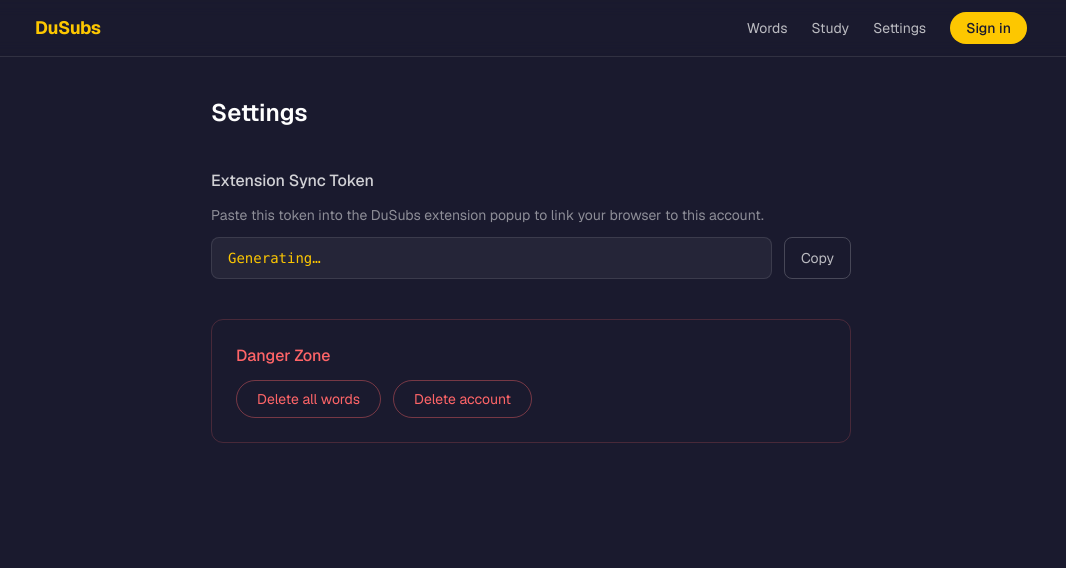
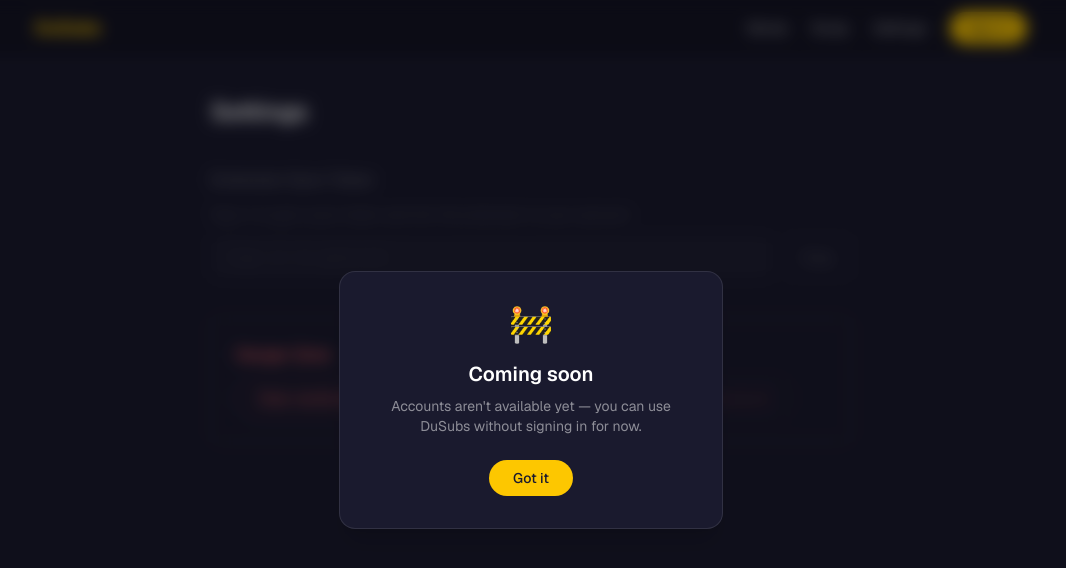
Before and after one commit to finnholland/dusubs, a Next.js app in the folder web/: page /settings in a window 1280 px wide. Both pictures are taken after a click on the button "Sign in". Shown: the top 568 px of the page, without its empty margins (109-1175 px from the left). Built offline with nearby package versions, Linux system fonts and the light colour scheme; no server answers.

Commit message:
settings disabling, modal, popup trim

```diff
--- a/web/app/page.tsx
+++ b/web/app/page.tsx
@@ -1,10 +1,13 @@
 'use client';
 
 import Link from 'next/link';
-import { useUser, signIn } from '../lib/auth';
+import { useState } from 'react';
+import { useUser } from '../lib/auth';
+import SignInModal from '../components/SignInModal';
 
 export default function LandingPage() {
   const { user } = useUser();
+  const [showSignIn, setShowSignIn] = useState(false);
 
   return (
     <div className="max-w-4xl mx-auto px-4 py-20 flex flex-col items-center text-center gap-12">
@@ -39,13 +42,14 @@
           </Link>
         ) : (
           <button
-            onClick={() => signIn()}
-            className="border border-white/20 text-white px-8 py-3 rounded-full hover:border-white/40 transition-colors"
+            onClick={() => setShowSignIn(true)}
+            className="border border-white/20 text-white px-8 py-3 rounded-full hover:border-white/40 transition-colors cursor-pointer"
           >
             Sign in to sync words
           </button>
         )}
       </div>
+      {showSignIn && <SignInModal onClose={() => setShowSignIn(false)} />}
 
       {/* Feature grid */}
       <div className="grid sm:grid-cols-3 gap-6 w-full mt-4">
--- a/web/app/settings/page.tsx
+++ b/web/app/settings/page.tsx
@@ -2,7 +2,7 @@
 
 import { useEffect, useState } from 'react';
 import { deleteDoc, doc, collection, getDocs } from 'firebase/firestore';
-import { useUser, signOut, getSyncToken } from '../../lib/auth';
+import { useUser, getSyncToken } from '../../lib/auth';
 import { getDb } from '../../lib/firebase';
 import { deleteAllWordsFromExtension } from '@/lib/extension';
 
@@ -12,6 +12,7 @@
   const [copied, setCopied] = useState(false);
   const [deleting, setDeleting] = useState(false);
   const [showDeleteModal, setShowDeleteModal] = useState(false);
+  const [deleteTarget, setDeleteTarget] = useState<'local' | 'all' | null>(null);
 
   useEffect(() => {
     if (user) getSyncToken(user.uid).then(setSyncToken);
@@ -24,16 +25,15 @@
     setTimeout(() => setCopied(false), 2000);
   };
 
-  const deleteAllWords = () => {
+  const promptDelete = (target: 'local' | 'all') => {
+    setDeleteTarget(target);
     setShowDeleteModal(true);
   };
 
   const confirmDeleteAllWords = async () => {
     setShowDeleteModal(false);
-    if (!user) {
     deleteAllWordsFromExtension();
-      return;
-    }
+    if (deleteTarget === 'local' || !user) return;
     setDeleting(true);
     const db = getDb();
     const snap = await getDocs(collection(db, 'users', user.uid, 'words'));
@@ -61,54 +61,52 @@
       <h1 className="text-2xl font-semibold">Settings</h1>
 
       {/* Sync token */}
-      <section className="flex flex-col gap-3">
+      <section className={`flex flex-col gap-3 transition-opacity ${!user ? 'opacity-40 pointer-events-none select-none' : ''}`}>
         <h2 className="text-white/80 font-medium">Extension Sync Token</h2>
         <p className="text-white/50 text-sm">
-          Paste this token into the DuSubs extension popup to link your browser to this account.
+          {user
+            ? 'Paste this token into the DuSubs extension popup to link your browser to this account.'
+            : 'Sign in to get a sync token and link the extension to your account.'}
         </p>
         <div className="flex items-center gap-3">
-          <code className="flex-1 bg-white/5 border border-white/10 rounded-lg px-4 py-2.5 text-yellow-400 text-sm font-mono break-all">
-            {syncToken ?? 'Generating…'}
+          <code className={`flex-1 bg-white/5 border border-white/10 rounded-lg px-4 py-2.5 text-sm font-mono break-all ${user ? 'text-yellow-400' : 'text-white/30 italic'}`}>
+            {user ? syncToken ?? 'Generating…' : 'Sign in to generate'}
           </code>
           <button
             onClick={copyToken}
-            className="border border-white/20 text-white/70 px-4 py-2.5 rounded-lg text-sm hover:border-white/40 hover:text-white transition-colors shrink-0"
+            disabled={!user}
+            className="border border-white/20 text-white/70 px-4 py-2.5 rounded-lg text-sm hover:border-white/40 hover:text-white transition-colors shrink-0 cursor-pointer disabled:cursor-not-allowed"
           >
             {copied ? 'Copied!' : 'Copy'}
           </button>
         </div>
       </section>
-
-      {/* Account */}
-      {user &&
-        <section className="flex flex-col gap-3">
-          <h2 className="text-white/80 font-medium">Account</h2>
-          <p className="text-white/50 text-sm">Signed in as {user.email}</p>
-          <button
-            onClick={() => signOut().then(() => router.replace('/'))}
-            className="self-start border border-white/20 text-white/70 px-5 py-2 rounded-full text-sm hover:border-white/40 hover:text-white transition-colors"
-          >
-            Sign out
-          </button>
-        </section>
-      }
       {/* Danger zone */}
       <section className="flex flex-col gap-3 border border-red-400/20 rounded-xl p-6">
         <h2 className="text-red-400 font-medium">Danger Zone</h2>
         <div className="flex flex-col sm:flex-row gap-3">
           <button
-            onClick={deleteAllWords}
+            onClick={() => promptDelete('local')}
             disabled={deleting}
-            className="border border-red-400/40 text-red-400 px-5 py-2 rounded-full text-sm hover:bg-red-400/10 transition-colors disabled:opacity-40"
+            className="border border-red-400/40 text-red-400 px-5 py-2 rounded-full text-sm cursor-pointer hover:bg-red-400/10 transition-colors disabled:opacity-40"
           >
-            {deleting ? 'Deleting…' : 'Delete all words'}
+            {deleting ? 'Clearing…' : 'Clear words (extension)'}
+          </button>
+          <div className={`${!user ? 'opacity-40 pointer-events-none select-none flex flex-col sm:flex-row gap-3' : ''}`}>
+            <button
+              onClick={() => promptDelete('all')}
+              disabled={deleting}
+              className="border border-red-400/40 text-red-400 px-5 py-2 rounded-full text-sm cursor-pointer hover:bg-red-400/10 transition-colors disabled:opacity-40"
+            >
+              {deleting ? 'Clearing…' : 'Clear words (ext + cloud)'}
             </button>
             <button
               onClick={deleteAccount}
-            className="border border-red-400/40 text-red-400 px-5 py-2 rounded-full text-sm hover:bg-red-400/10 transition-colors"
+              className="border border-red-400/40 text-red-400 px-5 py-2 rounded-full text-sm cursor-pointer hover:bg-red-400/10 transition-colors"
             >
               Delete account
             </button>
+          </div>
         </div>
       </section>
 
@@ -116,18 +114,24 @@
       {showDeleteModal && (
         <div className="fixed inset-0 z-50 flex items-center justify-center bg-black/60 backdrop-blur-sm">
           <div className="bg-[#1a1a1a] border border-white/10 rounded-2xl p-6 max-w-sm w-full mx-4 flex flex-col gap-4">
-            <h2 className="text-white font-semibold text-lg">Delete all words?</h2>
-            <p className="text-white/50 text-sm">This will permanently remove all your saved words. This cannot be undone.</p>
+            <h2 className="text-white font-semibold text-lg">
+              {deleteTarget === 'local' ? 'Clear extension words?' : 'Clear all words?'}
+            </h2>
+            <p className="text-white/50 text-sm">
+              {deleteTarget === 'local'
+                ? 'Removes all words from the extension. Use this after you\'ve exported to Anki.'
+                : 'Removes all words from the extension and your account.'}
+            </p>
             <div className="flex gap-3 justify-end">
               <button
                 onClick={() => setShowDeleteModal(false)}
-                className="border border-white/20 text-white/70 px-4 py-2 rounded-full text-sm hover:border-white/40 hover:text-white transition-colors"
+                className="border border-white/20 text-white/70 px-4 py-2 rounded-full text-sm hover:border-white/40 hover:text-white transition-colors cursor-pointer"
               >
                 Cancel
               </button>
               <button
                 onClick={confirmDeleteAllWords}
-                className="bg-red-500/20 border border-red-400/40 text-red-400 px-4 py-2 rounded-full text-sm hover:bg-red-400/30 transition-colors"
+                className="bg-red-500/20 border border-red-400/40 text-red-400 px-4 py-2 rounded-full text-sm hover:bg-red-400/30 transition-colors cursor-pointer"
               >
                 Delete all
               </button>
--- a/web/app/study/page.tsx
+++ b/web/app/study/page.tsx
@@ -122,7 +122,7 @@
         {nextDue && <p className="text-white/50">Next review {formatDate(nextDue)}</p>}
         <button
           onClick={startFreestyle}
-          className="mt-2 px-8 py-3 rounded-full border border-white/20 text-white/60 hover:border-white/40 hover:text-white/80 transition-colors text-sm font-medium"
+          className="mt-2 px-8 py-3 rounded-full border border-white/20 text-white/60 hover:border-white/40 hover:text-white/80 transition-colors text-sm font-medium cursor-pointer"
         >
           Freestyle — practice all words
         </button>
@@ -146,7 +146,7 @@
         </div>
         <button
           onClick={startFreestyle}
-          className="mt-2 px-8 py-3 rounded-full border border-white/20 text-white/60 hover:border-white/40 hover:text-white/80 transition-colors text-sm font-medium"
+          className="mt-2 px-8 py-3 rounded-full border border-white/20 text-white/60 hover:border-white/40 hover:text-white/80 transition-colors text-sm font-medium cursor-pointer"
         >
           Freestyle — practice all words
         </button>
--- a/web/components/Header.tsx
+++ b/web/components/Header.tsx
@@ -1,13 +1,16 @@
 'use client';
 
+import { useState } from 'react';
 import Link from 'next/link';
-import { useUser, signIn, signOut } from '../lib/auth';
+import { useUser, signOut } from '../lib/auth';
+import SignInModal from './SignInModal';
 
 export default function Header() {
   const { user, loading } = useUser();
+  const [showSignIn, setShowSignIn] = useState(false);
 
   return (
-    <header className="border-b border-white/10 bg-navy-900/80 backdrop-blur sticky top-0 z-50">
+    <header className="bg-black/20 backdrop-blur sticky top-0 z-50">
       <div className="max-w-5xl mx-auto px-4 h-14 flex items-center justify-between">
         <Link href="/" className="text-yellow-400 font-bold text-lg tracking-tight">
           DuSubs
@@ -31,14 +34,14 @@
             user ? (
               <button
                 onClick={() => signOut()}
-                className="text-white/50 hover:text-white/80 transition-colors"
+                className="text-white/50 hover:text-white/80 transition-colors cursor-pointer"
               >
                 Sign out
               </button>
             ) : (
               <button
-                onClick={() => signIn()}
-                className="bg-yellow-400 text-navy px-4 py-1.5 rounded-full text-sm font-medium hover:bg-yellow-300 transition-colors"
+                onClick={() => setShowSignIn(true)}
+                className="bg-yellow-400 text-navy px-4 py-1.5 rounded-full text-sm font-medium hover:bg-yellow-300 transition-colors cursor-pointer"
               >
                 Sign in
               </button>
@@ -46,6 +49,7 @@
           )}
         </nav>
       </div>
+      {showSignIn && <SignInModal onClose={() => setShowSignIn(false)} />}
     </header>
   );
 }
--- a/web/components/LanguageFilter.tsx
+++ b/web/components/LanguageFilter.tsx
@@ -2,9 +2,12 @@
 
 import { SavedWord } from '../types';
 
-const LANGUAGES: { value: SavedWord['language'] | 'all'; label: string }[] = [
+const ACTIVE_LANGUAGES: { value: SavedWord['language'] | 'all'; label: string }[] = [
   { value: 'all', label: 'All' },
   { value: 'zh', label: '中文' },
+];
+
+const COMING_SOON_LANGUAGES: { value: SavedWord['language'] | 'all'; label: string }[] = [
   { value: 'ja', label: '日本語' },
   { value: 'es', label: 'Español' },
   { value: 'fr', label: 'Français' },
@@ -18,12 +21,13 @@
 
 export default function LanguageFilter({ value, onChange }: Props) {
   return (
+    <div className="flex gap-2 flex-wrap items-center justify-between">
       <div className="flex gap-2 flex-wrap">
-      {LANGUAGES.map((lang) => (
+        {ACTIVE_LANGUAGES.map((lang) => (
           <button
             key={lang.value}
             onClick={() => onChange(lang.value)}
-          className={`px-3 py-1 rounded-full text-sm border transition-colors ${
+            className={`px-3 py-1 rounded-full text-sm border transition-colors cursor-pointer ${
               value === lang.value
                 ? 'bg-yellow-400 text-navy border-yellow-400 font-medium'
                 : 'border-white/20 text-white/60 hover:border-white/40 hover:text-white'
@@ -33,5 +37,18 @@
           </button>
         ))}
       </div>
+      <div className="flex gap-2 flex-wrap items-center">
+        <span className="text-xs text-white/30 italic">coming soon</span>
+        {COMING_SOON_LANGUAGES.map((lang) => (
+          <button
+            key={lang.value}
+            disabled
+            className="px-3 py-1 rounded-full text-sm border border-white/10 text-white/25 cursor-not-allowed"
+          >
+            {lang.label}
+          </button>
+        ))}
+      </div>
+    </div>
   );
 }
--- /dev/null
+++ b/web/components/SignInModal.tsx
@@ -0,0 +1,42 @@
+'use client';
+
+import { useEffect, useState } from 'react';
+import { createPortal } from 'react-dom';
+
+export default function SignInModal({ onClose }: { onClose: () => void }) {
+  const [mounted, setMounted] = useState(false);
+
+  useEffect(() => {
+    setMounted(true);
+    const handler = (e: KeyboardEvent) => e.key === 'Escape' && onClose();
+    window.addEventListener('keydown', handler);
+    return () => window.removeEventListener('keydown', handler);
+  }, [onClose]);
+
+  if (!mounted) return null;
+
+  return createPortal(
+    <div
+      className="fixed inset-0 z-50 flex items-center justify-center bg-black/40 backdrop-blur-sm"
+      onClick={onClose}
+    >
+      <div
+        className="bg-navy border border-white/10 rounded-2xl p-8 max-w-sm w-full mx-4 text-center shadow-xl"
+        onClick={e => e.stopPropagation()}
+      >
+        <div className="text-4xl mb-4">🚧</div>
+        <h2 className="text-white text-xl font-semibold mb-2">Coming soon</h2>
+        <p className="text-white/50 text-sm mb-6">
+          Accounts aren&apos;t available yet — you can use DuSubs without signing in for now.
+        </p>
+        <button
+          onClick={onClose}
+          className="bg-yellow-400 text-navy px-6 py-2 rounded-full text-sm font-medium hover:bg-yellow-300 transition-colors cursor-pointer"
+        >
+          Got it
+        </button>
+      </div>
+    </div>,
+    document.body,
+  );
+}
--- a/web/lib/words.ts
+++ b/web/lib/words.ts
@@ -13,13 +13,18 @@
 } from 'firebase/firestore';
 import { getDb } from './firebase';
 import { SavedWord } from '../types';
-import { getWordsFromExtension, saveWordToExtension, deleteWordFromExtension, deleteAllWordsFromExtension } from './extension';
+import { getWordsFromExtension, saveWordToExtension, deleteWordFromExtension } from './extension';
 
 const PAGE_SIZE = 50;
 
 interface GetWordsOptions {
   language?: SavedWord['language'];
   after?: DocumentSnapshot;
+}
+
+export function trimDefinition(en: string) {
+  const shortDef = en.split(';').slice(0, 4).join(';')
+  return shortDef.replace(/^\(.*?\) /, '')
 }
 
 export async function getWords(
```
Also changed, not shown: web/app/dashboard/page.tsx (+4 -4 lines), web/components/FlashCard.tsx (+5 -4 lines), web/components/WordCard.tsx (+4 -4 lines), 1 other file (tests, documents, lock files or other folders). Lines whose indentation alone changed are shown as unchanged.
